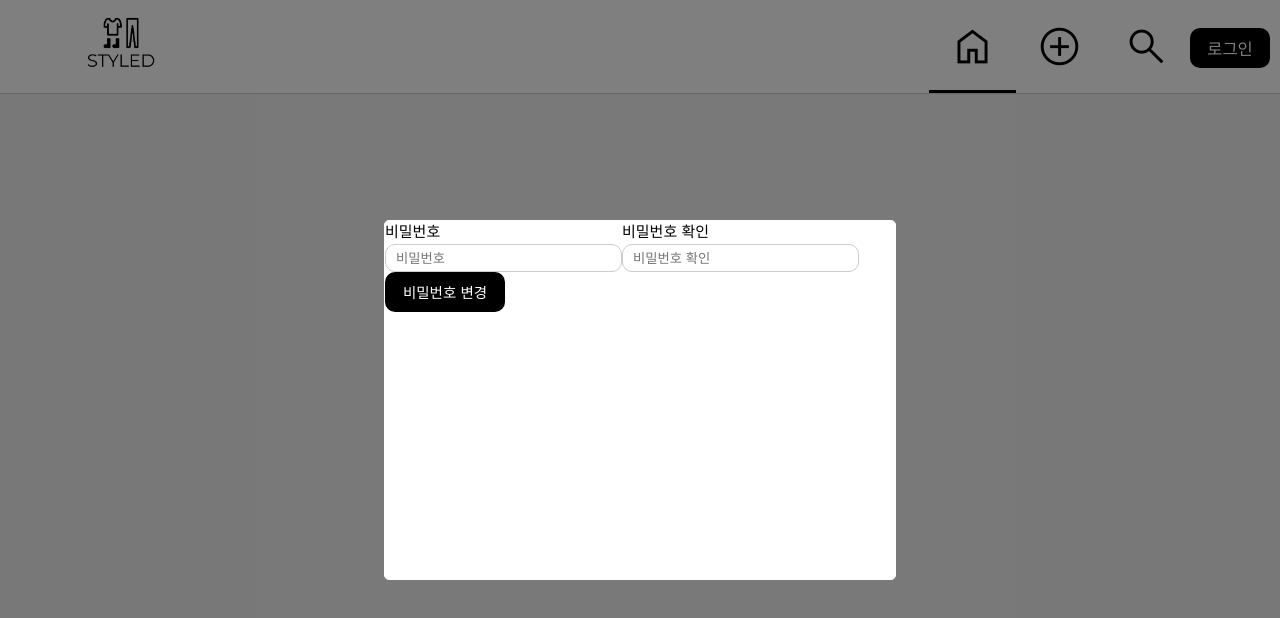
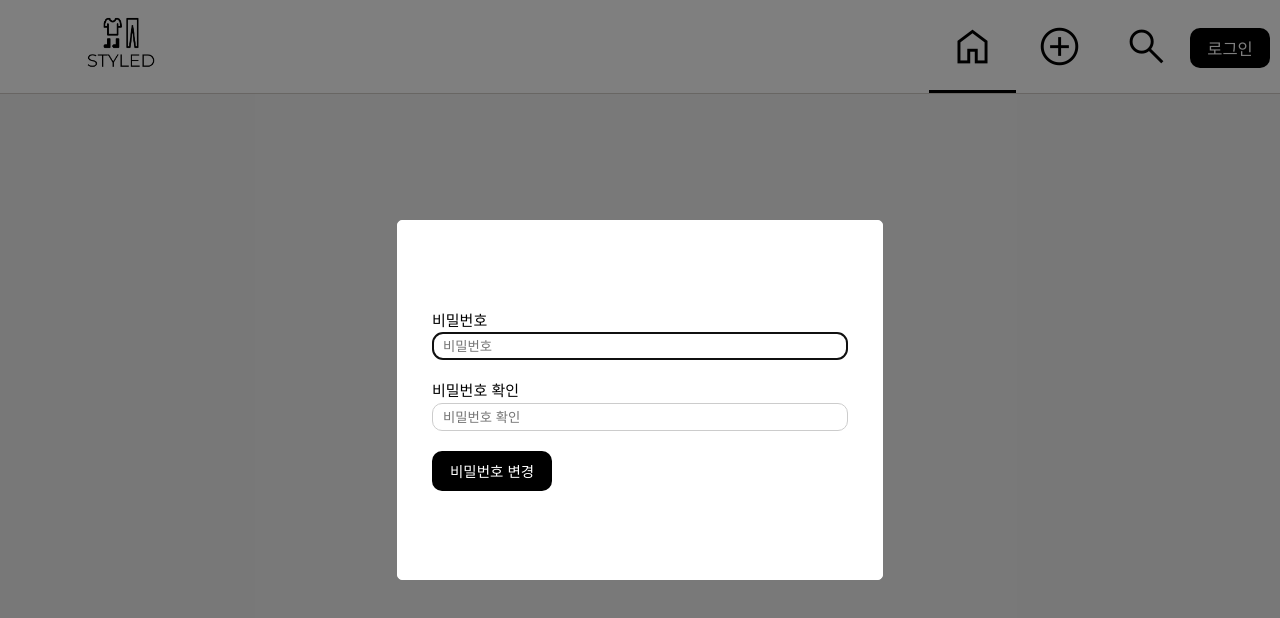
Before and after one commit to prgrms-fe-devcourse/FEDC5_STYLED_sehee, a React (Vite) app: page /edit-password/1 in a window 1280 px wide. Shown: the top 618 px of the page. Built offline with nearby package versions, Linux system fonts and the light colour scheme; no server answers; a web font is replaced by a local one.

Commit message:
Feat: styled-component 적용, 성공 시 alert

```diff
--- /dev/null
+++ b/src/Components/EditPassword/PasswordForm/index.tsx
@@ -0,0 +1,92 @@
+import { useMutation } from '@tanstack/react-query';
+import { useEffect, useRef } from 'react';
+import { PutUpdatePasswordRequestType } from '@/Types/Request';
+import validatePassword from './validatePassword';
+import { updateMyPassword } from '@/Services/Setting';
+import useForm from '@/Hooks/UseForm';
+import Button from '@/Components/Base/Button';
+import Input from '@/Components/Base/Input';
+import Spinner from '@/Components/Base/Spinner';
+import { StyledForm, StyledPasswordContainer } from './style';
+import { Passwordtype, Props } from './type';
+
+const PasswordForm = ({ onSuccessCallback }: Props) => {
+  const inputRef = useRef<HTMLInputElement>(null);
+  const inputVerifyRef = useRef<HTMLInputElement>(null);
+
+  const { mutate } = useMutation({
+    mutationFn: ({ password }: PutUpdatePasswordRequestType) =>
+      updateMyPassword(password),
+    onSuccess: async (response) => {
+      if (response) {
+        onSuccessCallback(true);
+
+        if (inputRef.current) {
+          inputRef.current.value = '';
+        }
+        if (inputVerifyRef.current) {
+          inputVerifyRef.current.value = '';
+        }
+      }
+    },
+  });
+
+  const { values, errors, isLoading, handleOnChange, handleOnSubmit } =
+    useForm<Passwordtype>({
+      initialState: { newPassword: '', verifyPassword: '' },
+      callback: (): void => mutate({ password: values.newPassword }),
+      validate: (passwords) => validatePassword(passwords),
+    });
+
+  useEffect(() => {
+    if (inputRef.current) {
+      inputRef.current.focus();
+    }
+  }, []);
+
+  return (
+    <>
+      {isLoading && <Spinner />}
+      <StyledPasswordContainer>
+        <StyledForm onSubmit={handleOnSubmit}>
+          <Input
+            type="password"
+            name="newPassword"
+            label="비밀번호"
+            placeholder="비밀번호"
+            required
+            ref={inputRef}
+            errorMessage={errors.newPassword}
+            onChange={handleOnChange}
+            wrapperProps={{ style: { padding: '1rem' } }}
+            style={{ width: '100%' }}
+          />
+          <Input
+            type="password"
+            name="verifyPassword"
+            label="비밀번호 확인"
+            placeholder="비밀번호 확인"
+            required
+            ref={inputVerifyRef}
+            errorMessage={errors.verifyPassword}
+            onChange={handleOnChange}
+            wrapperProps={{ style: { padding: '1rem' } }}
+            style={{ width: '100%' }}
+          />
+          <Button
+            height="4rem"
+            textSize="1.45rem"
+            width="12rem"
+            key="login"
+            borderRadius="1rem"
+            style={{ margin: '1rem' }}
+          >
+            비밀번호 변경
+          </Button>
+        </StyledForm>
+      </StyledPasswordContainer>
+    </>
+  );
+};
+
+export default PasswordForm;
--- /dev/null
+++ b/src/Components/EditPassword/PasswordForm/style.ts
@@ -0,0 +1,16 @@
+import { styled } from 'styled-components';
+
+export const StyledForm = styled.form`
+  width: 90%;
+  display: flex;
+  flex-direction: column;
+  justify-content: center;
+`;
+
+export const StyledPasswordContainer = styled.div`
+  display: flex;
+  justify-content: center;
+  align-items: center;
+  width: 100%;
+  height: 100%;
+`;
--- /dev/null
+++ b/src/Components/EditPassword/PasswordForm/type.ts
@@ -0,0 +1,8 @@
+export interface Props {
+  onSuccessCallback: (isSuccess: boolean) => void;
+}
+
+export interface Passwordtype {
+  newPassword: string;
+  verifyPassword: string;
+}
--- a/src/Pages/EditPasswordPage/PasswordModal/PasswordForm/validatePassword.tsx
+++ b/src/Components/EditPassword/PasswordForm/validatePassword.tsx
@@ -1,10 +1,7 @@
-interface Ptype {
-  newPassword: string;
-  verifyPassword: string;
-}
+import { Passwordtype } from './type';
 
-const validatePassword = ({ newPassword, verifyPassword }: Ptype) => {
-  const validationErrors: Partial<Ptype> = {};
+const validatePassword = ({ newPassword, verifyPassword }: Passwordtype) => {
+  const validationErrors: Partial<Passwordtype> = {};
 
   if (
     newPassword &&
--- a/src/Pages/EditPasswordPage/PasswordModal/PasswordForm/index.tsx
+++ /dev/null
@@ -1,85 +0,0 @@
-import { useMutation } from '@tanstack/react-query';
-import { useEffect, useRef, useState } from 'react';
-import { PutUpdatePasswordRequestType } from '@/Types/Request';
-import validatePassword from './validatePassword';
-import ERROR_MESSAGES from '@/Constants/Message';
-import { updateMyPassword } from '@/Services/Setting';
-import useForm from '@/Hooks/UseForm';
-import Button from '@/Components/Base/Button';
-import Input from '@/Components/Base/Input';
-import Spinner from '@/Components/Base/Spinner';
-
-interface Props {
-  onErrorCallback: (message: string) => void;
-}
-
-interface Ptype {
-  newPassword: string;
-  verifyPassword: string;
-}
-
-const PasswordForm = ({ onErrorCallback }: Props) => {
-  const inputRef = useRef<HTMLInputElement>(null);
-  const [isSuccess, setIsSuccess] = useState(false);
-
-  const { mutate } = useMutation({
-    mutationFn: ({ password }: PutUpdatePasswordRequestType) =>
-      updateMyPassword(password),
-    onSuccess: async (response) => {
-      setIsSuccess(response);
-    },
-    onError: () => onErrorCallback(ERROR_MESSAGES.UPDATE_PASSWORD),
-  });
-
-  const { values, errors, isLoading, handleOnChange, handleOnSubmit } =
-    useForm<Ptype>({
-      initialState: { newPassword: '', verifyPassword: '' },
-      callback: (): void => mutate({ password: values.newPassword }),
-      validate: (passwords) => validatePassword(passwords),
-    });
-
-  useEffect(() => {
-    if (inputRef.current) {
-      inputRef.current.focus();
-    }
-  }, []);
-
-  return (
-    <>
-      {isLoading && <Spinner />}
-      <form onSubmit={handleOnSubmit}>
-        <Input
-          type="password"
-          name="newPassword"
-          label="비밀번호"
-          placeholder="비밀번호"
-          required
-          errorMessage={errors.newPassword}
-          onChange={handleOnChange}
-        />
-        <Input
-          type="password"
-          name="verifyPassword"
-          label="비밀번호 확인"
-          placeholder="비밀번호 확인"
-          required
-          errorMessage={errors.verifyPassword}
-          onChange={handleOnChange}
-        />
-        <Button
-          height="4rem"
-          textSize="1.45rem"
-          width="12rem"
-          key="login"
-          borderRadius="1rem"
-          style={{ marginRight: '1rem' }}
-        >
-          비밀번호 변경
-        </Button>
-      </form>
-      {isSuccess && <div>good</div>}
-    </>
-  );
-};
-
-export default PasswordForm;
--- a/src/Pages/EditPasswordPage/PasswordModal/index.tsx
+++ b/src/Pages/EditPasswordPage/PasswordModal/index.tsx
@@ -2,14 +2,15 @@ import { useCallback, useState } from 'react';
 import { useNavigate } from 'react-router-dom';
 import Modal from '@/Components/Common/Modal';
 import useTabStore from '@/Stores/Tab';
-import PasswordForm from './PasswordForm';
+import PasswordForm from '../../../Components/EditPassword/PasswordForm';
 import Alert from '@/Components/Common/Alert';
+import { StyledPasswordContainer } from '../../../Components/EditPassword/PasswordForm/style';
 
 const PasswordModal = () => {
   const [isPasswordModalOpen, setPasswordModalOpen] = useState(true);
   const navigate = useNavigate();
   const { prev, setTab } = useTabStore();
-  const [alertMessage, setAlertMessage] = useState('');
+  const [isSuccess, setIsSuccess] = useState(false);
 
   const handleCloseModal = (state: boolean) => {
     navigate(-1);
@@ -17,23 +18,28 @@ const PasswordModal = () => {
     setTab(prev);
   };
 
-  const onErrorCallback = useCallback((errorMessage: string) => {
-    setAlertMessage(errorMessage);
+  const onSuccessCallback = useCallback((success: boolean) => {
+    setIsSuccess(success);
   }, []);
 
   return isPasswordModalOpen ? (
     <>
       <Modal
         height={45}
-        width={40}
+        width={38}
         onChangeOpen={handleCloseModal}
       >
-        <PasswordForm onErrorCallback={onErrorCallback} />
+        <StyledPasswordContainer>
+          <PasswordForm onSuccessCallback={onSuccessCallback} />
+        </StyledPasswordContainer>
       </Modal>
-      {alertMessage && (
+      {isSuccess && (
         <Alert
-          message={alertMessage}
-          onChangeOpen={() => setAlertMessage('')}
+          message="비밀번호 변경에 성공했습니다"
+          onChangeOpen={() => {
+            setIsSuccess(false);
+            handleCloseModal(false);
+          }}
         />
       )}
     </>
```
